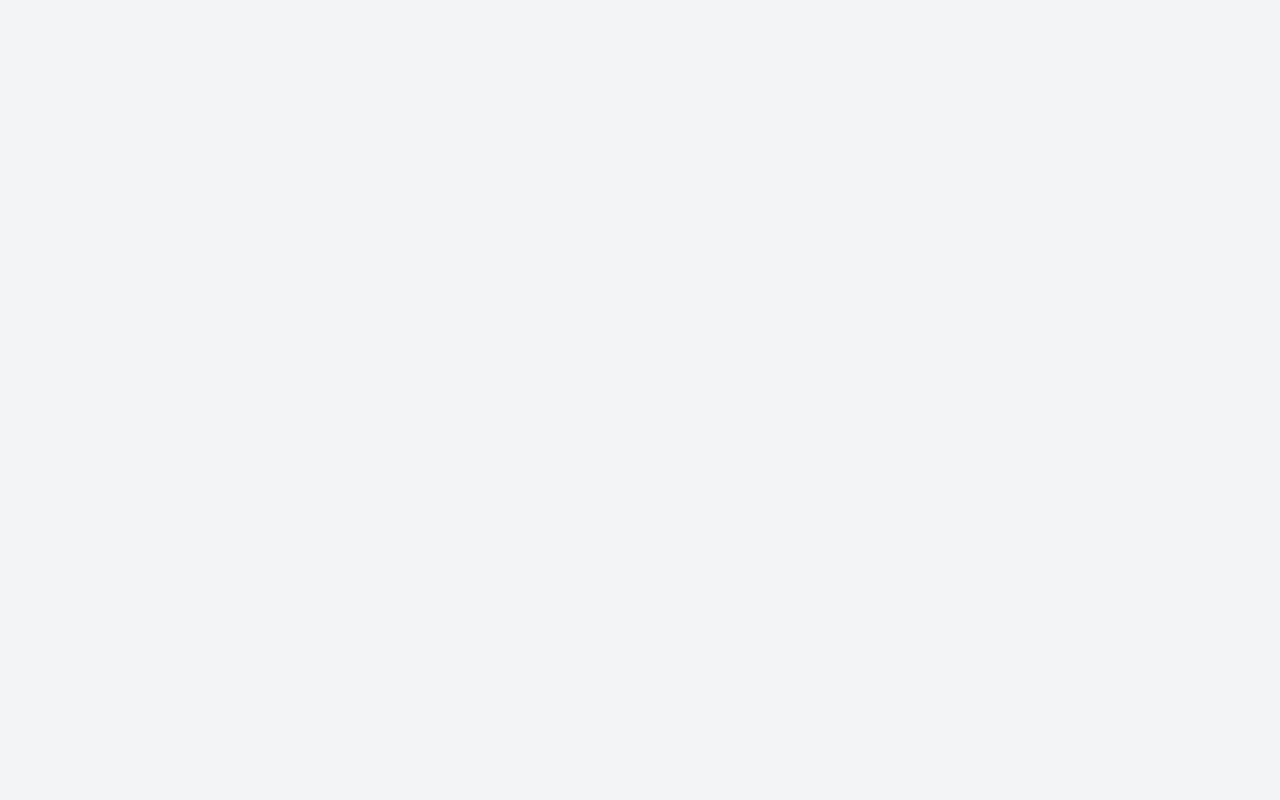
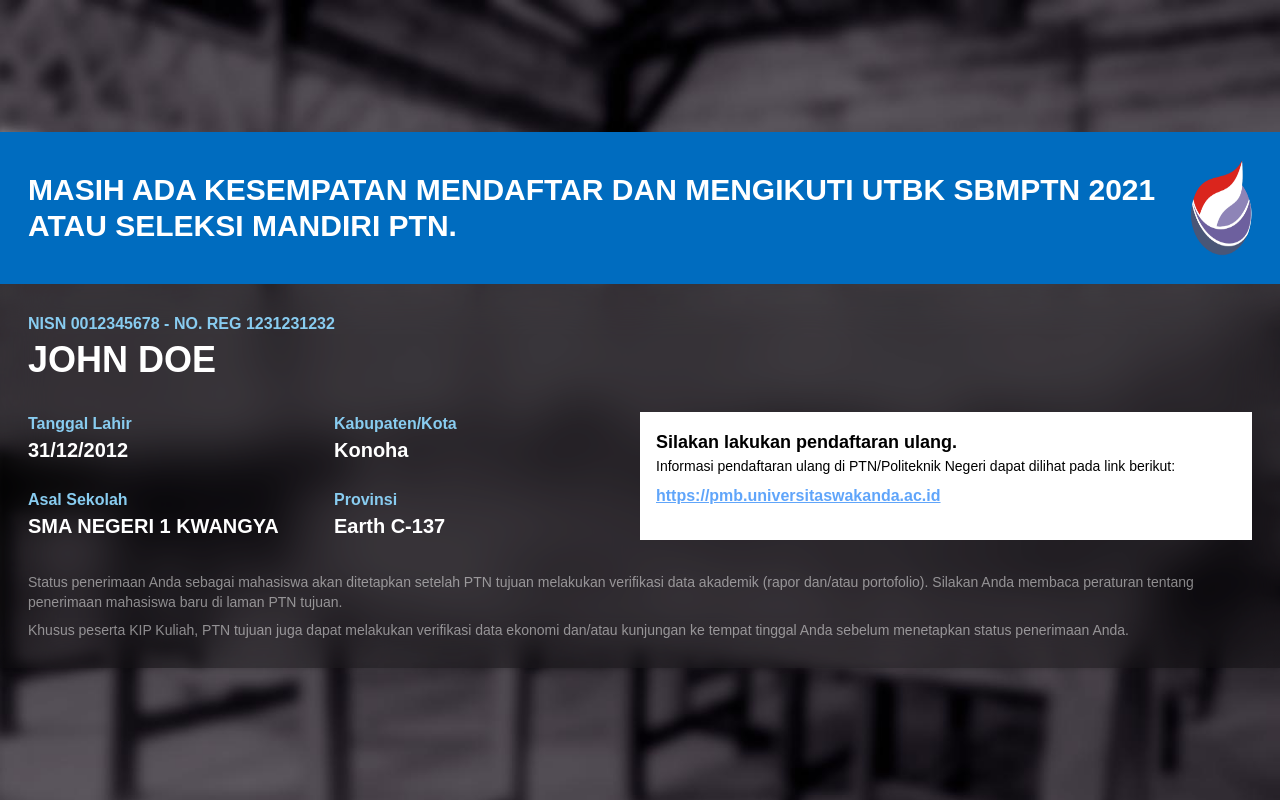
Before and after one commit to plirapli/pengumuman-ltmpt-generator, a React (Create React App) app: page /snm/0 in a window 1280 px wide. Built offline with nearby package versions, Linux system fonts and the light colour scheme.

Commit message:
add tampilan snm original theme

```diff
--- a/src/App.jsx
+++ b/src/App.jsx
@@ -4,6 +4,7 @@
 import Snm from './components/Snm';
 import Sbm from './components/Sbm';
 import SbmOri from './components/SbmOriginal';
+import SnmOriginal from './components/SnmOriginal';
 
 function App() {
   // Seluruh data camaba
@@ -20,6 +21,9 @@
             <Route path='/snm/1'>
               <Snm dataMaba={dataMaba} />
             </Route>
+            <Route path='/snm/0'>
+              <SnmOriginal dataMaba={dataMaba} />
+            </Route>
             <Route path='/sbm/1'>
               <Sbm dataMaba={dataMaba} />
             </Route>
--- a/src/components/Home.jsx
+++ b/src/components/Home.jsx
@@ -131,7 +131,7 @@
       prodi,
     }));
 
-    snm ? history.push('/snm/1') : history.push(`sbm/${theme}`);
+    snm ? history.push('/snm/0') : history.push(`sbm/${theme}`);
   };
   // == SUBMIT HANDLER
 
--- a/src/components/Snm.jsx
+++ b/src/components/Snm.jsx
@@ -112,7 +112,7 @@
                   <p className='text-xs font-bold text-black text-opacity-30 capitalize'>
                     {profile.title}
                   </p>
-                  <p className=''>{profile.val}</p>
+                  <p>{profile.val}</p>
                 </div>
               </div>
             ))}
--- /dev/null
+++ b/src/components/SnmOriginal.jsx
@@ -0,0 +1,131 @@
+import DetailInfo from './snm/theme0/DetailInfoLayout';
+import Logo from './Logo';
+import QrCode from './QrCode';
+import logoSnm from '../assets/images/logo-snmptn-putih.png';
+import { Link } from 'react-router-dom';
+
+function Snm({ dataMaba }) {
+  const profiles = [
+    {
+      title: 'tanggal lahir',
+      icon: 'ic:baseline-date-range',
+      val: dataMaba.tglLahir || '31/12/2012',
+    },
+    {
+      title: 'kabupaten/kota',
+      icon: 'fluent:location-24-filled',
+      val: dataMaba.kotaKab || 'Konoha',
+    },
+    {
+      title: 'asal sekolah',
+      icon: 'ic:round-school',
+      val: dataMaba.sekolah || 'SMA NEGERI 1 KWANGYA',
+    },
+    {
+      title: 'provinsi',
+      icon: 'mdi:city-variant',
+      val: dataMaba.prov || 'Earth C-137',
+    },
+  ];
+
+  const year = new Date().getFullYear();
+
+  const kalimatLulus = `SELAMAT! ANDA DINYATAKAN LULUS SELEKSI SNMPTN ${year}`;
+  const kalimatGagal =
+    'masih ada kesempatan mendaftar dan mengikuti utbk sbmptn 2021 atau seleksi mandiri ptn.';
+
+  const kalimatDaful =
+    'Informasi pendaftaran ulang di PTN/Politeknik Negeri dapat dilihat pada link berikut:';
+
+  const infoTextStatus =
+    'Status penerimaan Anda sebagai mahasiswa akan ditetapkan setelah PTN tujuan melakukan verifikasi data akademik (rapor dan/atau portofolio). Silakan Anda membaca peraturan tentang penerimaan mahasiswa baru di laman PTN tujuan.';
+  const infoTextKip =
+    'Khusus peserta KIP Kuliah, PTN tujuan juga dapat melakukan verifikasi data ekonomi dan/atau kunjungan ke tempat tinggal Anda sebelum menetapkan status penerimaan Anda.';
+
+  return (
+    <div className='w-full bg-snmOriginal bg-cover flex justify-center'>
+      <div className='w-full min-h-screen max-w-screen-lg lg:max-w-screen-xl flex items-center'>
+        <div className='w-full shadow-md text-white'>
+          {/* Banner Header */}
+          <div
+            className='
+            bg-gradient-to-r from-snmOriginal-rGradient to-snmOriginal-rGradient
+            flex justify-between items-center p-7'>
+            <h1 className='uppercase font-bold text-2xl lg:text-3xl'>
+              {dataMaba.isLulus ? kalimatLulus : kalimatGagal}
+            </h1>
+            <Link to='/'>
+              <div className='flex items-center'>
+                <Logo customClass='h-24' logo={logoSnm} />
+              </div>
+            </Link>
+          </div>
+
+          {/* Profile */}
+          <div className='bg-black bg-opacity-30 backdrop-filter backdrop-blur-xl p-7'>
+            {/* MAIN INFO */}
+            <div className='w-full flex flex-col-reverse lg:flex-row lg:items-center lg:justify-between'>
+              <div className='mt-4 lg:mt-0'>
+                <p className='flex text-snmOriginal-accentBlue font-semibold'>
+                  <p>NISN {dataMaba.nisn || '0012345678'}</p>
+                  <span className='hidden sm:inline'>&nbsp;-&nbsp;</span>
+                  <p>NO. REG {dataMaba.noReg || '1231231232'}</p>
+                </p>
+                <h1 className='mt-1 text-3xl lg:text-4xl font-bold uppercase'>
+                  {dataMaba.nama || 'John Doe'}
+                </h1>
+
+                {dataMaba.isLulus && (
+                  <div className='mt-1 flex flex-col text-xl lg:text-2xl uppercase font-light'>
+                    <h3>{dataMaba.prodi || 'informatika'}</h3>
+                    <h3>{dataMaba.univ || 'Institut Neo Kultur'}</h3>
+                  </div>
+                )}
+              </div>
+              {dataMaba.isLulus && <QrCode size='w-32 h-32' />}
+            </div>
+
+            {/* DETAIL INFO */}
+            <div className='mt-8 grid grid-cols-12'>
+              <DetailInfo
+                key1={profiles[0].title}
+                val1={profiles[0].val}
+                key2={profiles[2].title}
+                val2={profiles[2].val}
+              />
+              {/* <span className=''></span> */}
+              <DetailInfo
+                customClass='mt-6 lg:mt-0'
+                key1={profiles[1].title}
+                val1={profiles[1].val}
+                key2={profiles[3].title}
+                val2={profiles[3].val}
+              />
+              <div className='bg-white col-span-12 mt-6 p-4 text-black lg:col-span-6 lg:mt-0'>
+                <h3 className='text-lg font-semibold'>
+                  Silakan lakukan pendaftaran ulang.
+                </h3>
+                <p className='mb-2 text-sm font-light'>{kalimatDaful}</p>
+                <a
+                  target='_blank'
+                  rel='noreferrer'
+                  class='font-bold underline text-blue-400'
+                  href='https://github.com/plirapli/pengumuman-ltmpt-generator'>
+                  https://pmb.universitaswakanda.ac.id
+                </a>
+              </div>
+            </div>
+
+            {/* Info gatau */}
+            <div className='mt-8 text-sm font-thin text-white text-opacity-50'>
+              <p>{infoTextStatus}</p>
+              <p className='mt-2'>{infoTextKip}</p>
+            </div>
+          </div>
+        </div>
+      </div>
+    </div>
+  );
+}
+
+export default Snm;
--- /dev/null
+++ b/src/components/snm/theme0/DetailInfoLayout.jsx
@@ -0,0 +1,19 @@
+import React from 'react';
+
+function DetailInfoLayout({ customClass, key1, val1, key2, val2 }) {
+  return (
+    <div
+      className={`col-span-12 lg:col-span-3 flex flex-col font-semibold capitalize ${customClass}`}>
+      <div>
+        <p className='text-snmOriginal-accentBlue'>{key1}</p>
+        <p className='text-xl'>{val1}</p>
+      </div>
+      <div className='mt-6'>
+        <p className='text-snmOriginal-accentBlue'>{key2}</p>
+        <p className='capitalize text-xl'>{val2}</p>
+      </div>
+    </div>
+  );
+}
+
+export default DetailInfoLayout;
--- a/tailwind.config.js
+++ b/tailwind.config.js
@@ -15,6 +15,14 @@
           400: '#303030',
           500: '#181818',
         },
+        snmOriginal: {
+          accentBlue: '#88ccf0',
+          lGradient: '#083661',
+          rGradient: '#006cbf',
+        },
+      },
+      backgroundImage: {
+        snmOriginal: "url('/src/assets/images/snmOriginal/background.jpg')",
       },
     },
   },
```
Also changed, not shown: src/assets/images/logo-snmptn-putih.png (added), src/assets/images/snmOriginal/background.jpg (added).
